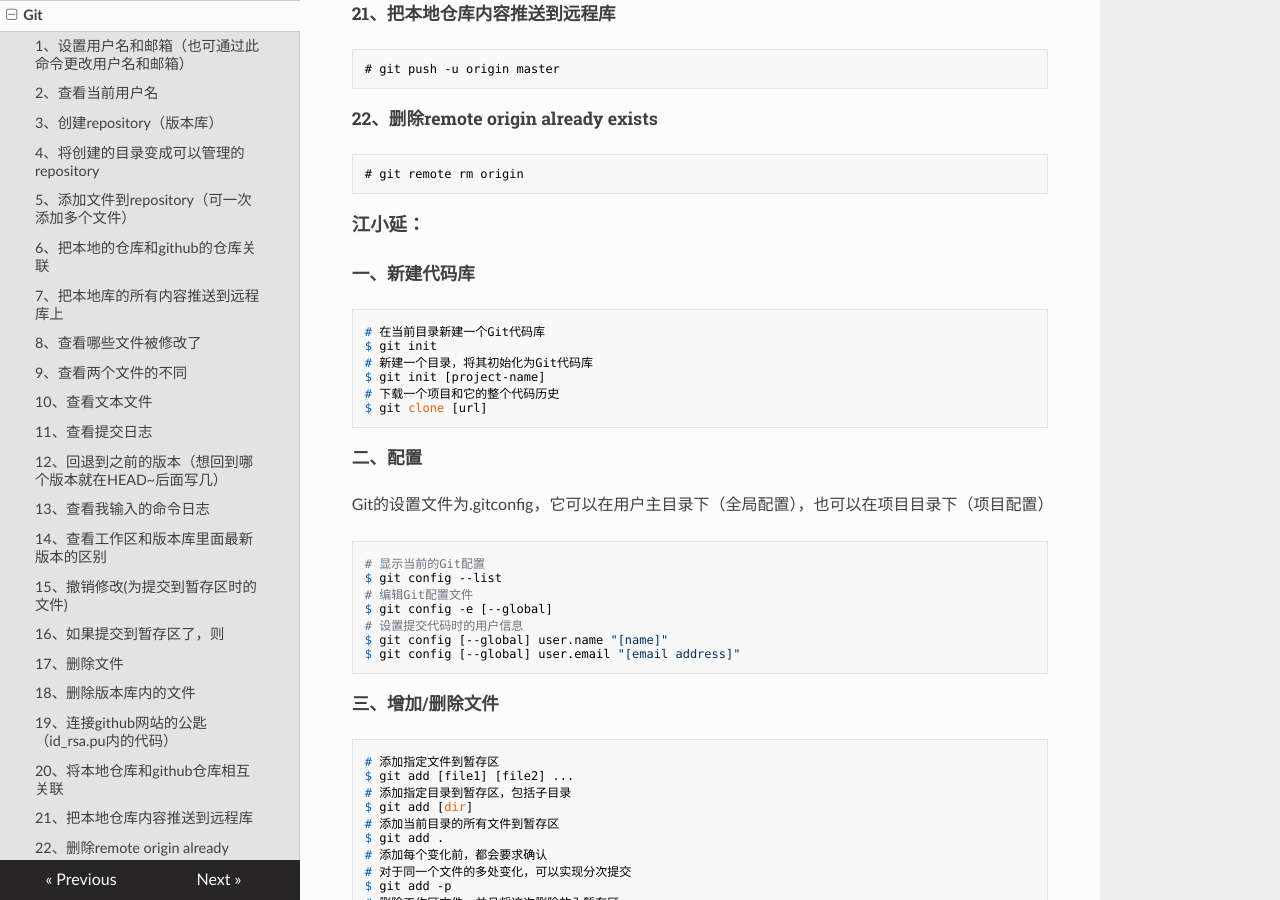
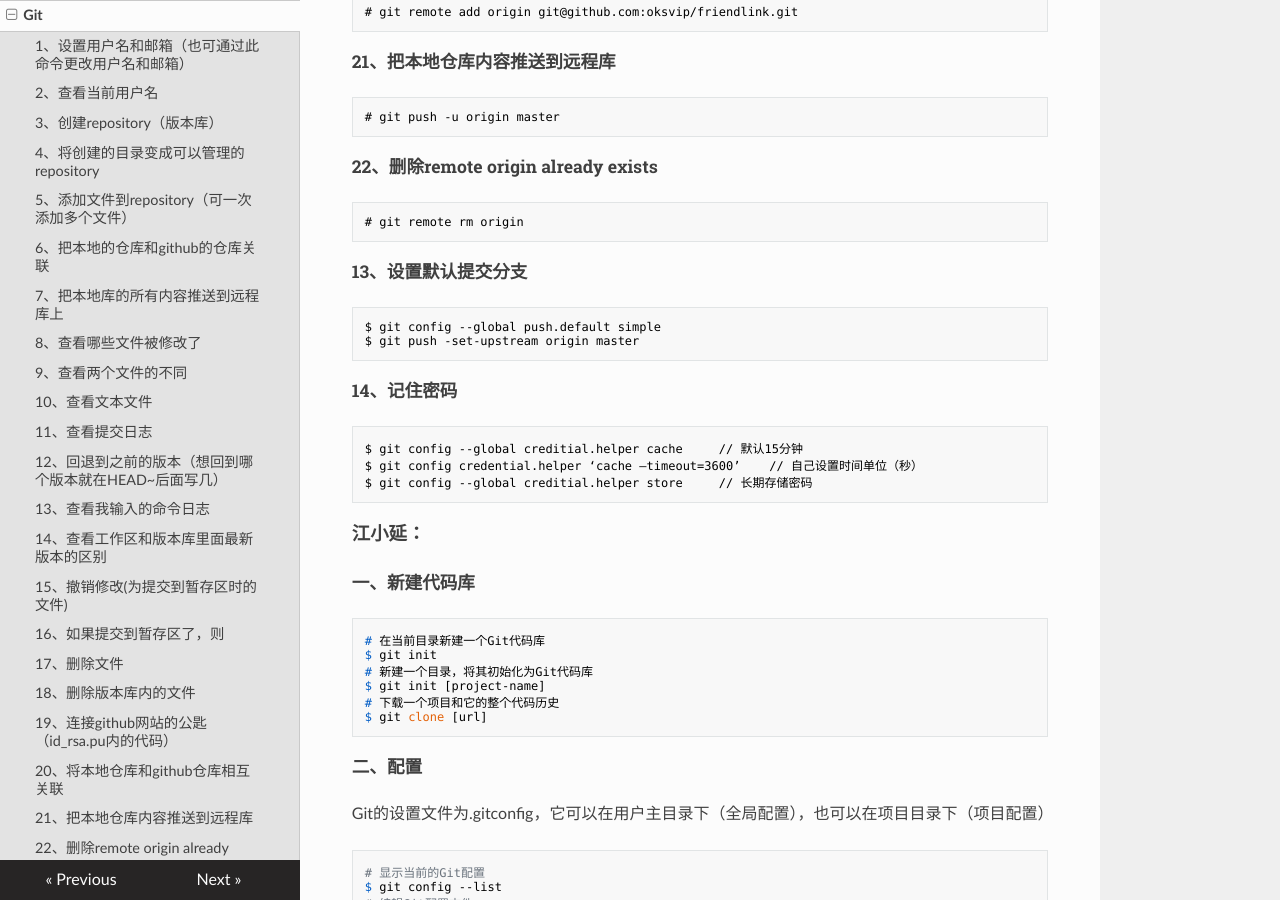
Before and after one commit to oksvip/documents, an MkDocs documentation site: the page built from docs/study/git.md, in a window 1280 px wide and 900 px high, scrolled down 3463 px. Built offline with MkDocs 1.6.1, drawn with Linux system fonts in a browser that asks for light colours; nearby versions of some CDN libraries; old or Windows-style settings are respelled for this version of MkDocs.

Commit message:
add git study

````diff
--- a/docs/study/git.md
+++ b/docs/study/git.md
@@ -148,7 +148,18 @@
 # git remote rm origin
 ```
 
+##### 13、设置默认提交分支
+```tex
+$ git config --global push.default simple
+$ git push -set-upstream origin master
+```
 
+##### 14、记住密码
+```tex
+$ git config --global creditial.helper cache     // 默认15分钟
+$ git config credential.helper ‘cache –timeout=3600’    // 自己设置时间单位（秒）
+$ git config --global creditial.helper store     // 长期存储密码
+```
 
 #### 江小延：
 
````
